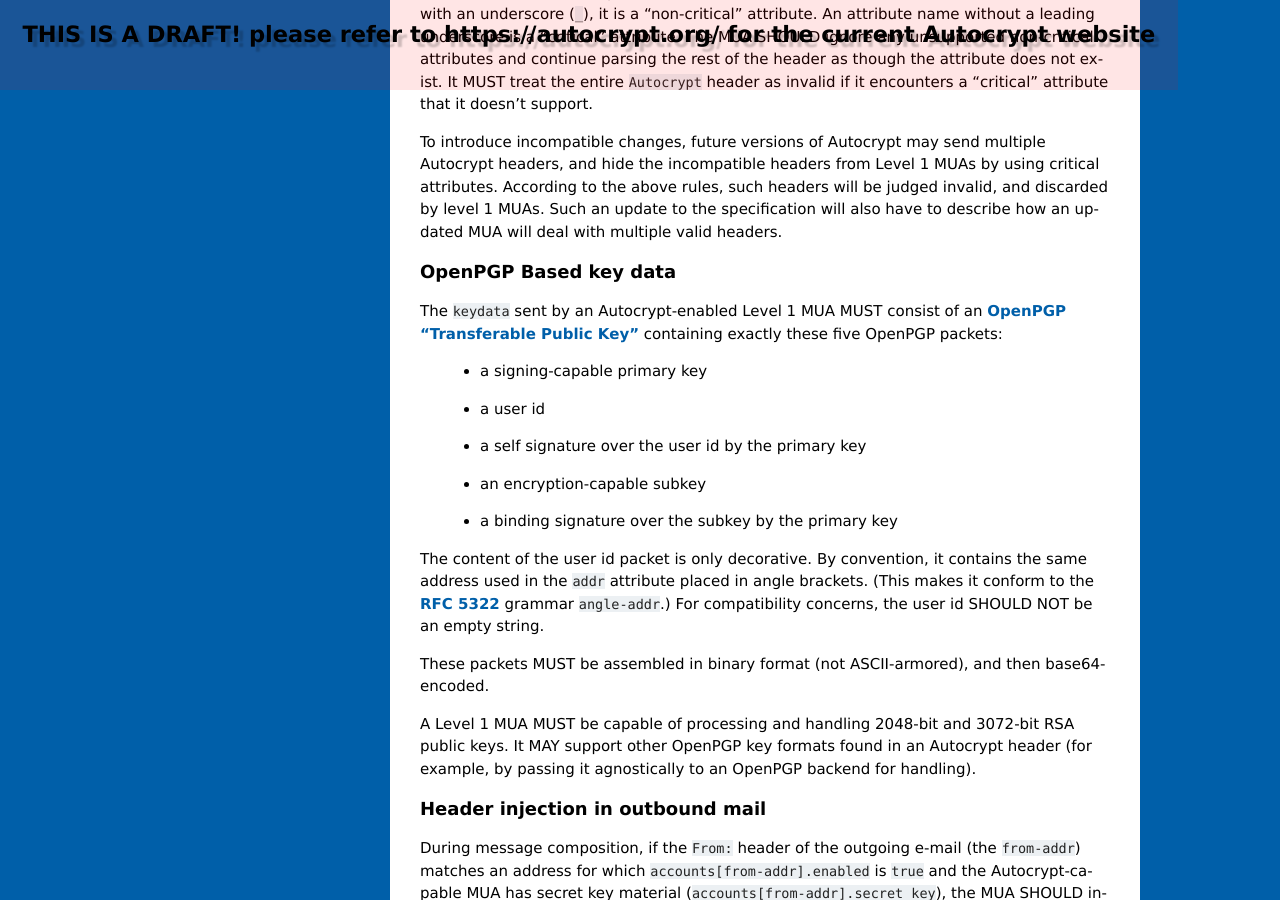
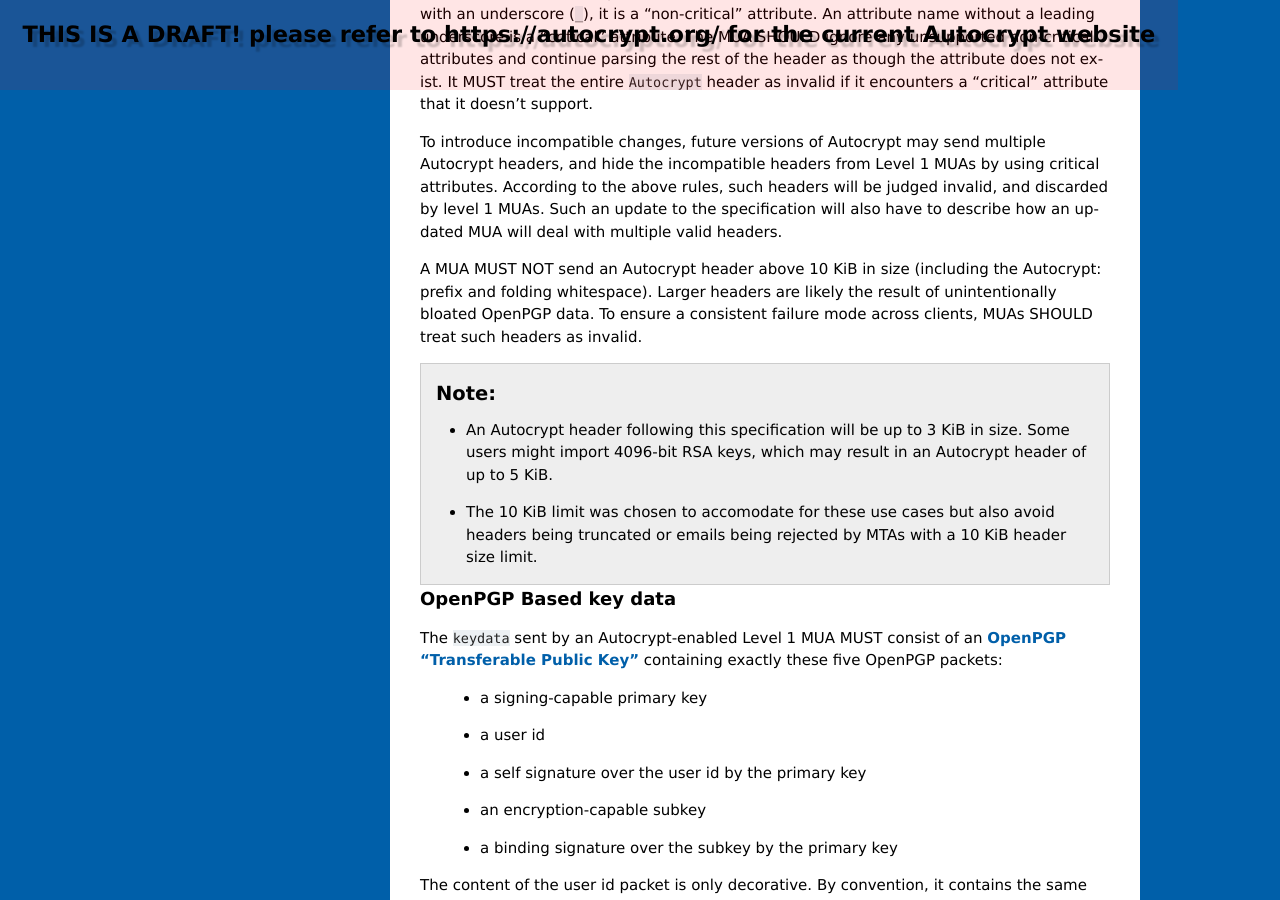
Before and after one commit to autocrypt/autocrypt, a Sphinx documentation site: the page built from doc/level1.rst, in a window 1280 px wide and 900 px high, scrolled down 6199 px. Built offline with Sphinx 7.4.7, drawn with Linux system fonts in a browser that asks for light colours.

Commit message:
note: MUAs MUST NOT create headers > 10 KiB
In theory one can construct larger Autocrypt headers in a spec conform way
(for example by adding non critical attributes).

This is likely to cause other problems though.

```diff
--- a/doc/level1.rst
+++ b/doc/level1.rst
@@ -274,6 +274,22 @@
 above rules, such headers will be judged invalid, and discarded by
 level 1 MUAs.  Such an update to the specification will also have
 to describe how an updated MUA will deal with multiple valid headers.
+
+A MUA MUST NOT send an Autocrypt header above 10 KiB in size
+(including the Autocrypt: prefix and folding whitespace).
+Larger headers are likely the result of unintentionally bloated OpenPGP data.
+To ensure a consistent failure mode across clients,
+MUAs SHOULD treat such headers as invalid.
+
+.. note::
+
+  - An Autocrypt header following this specification
+    will be up to 3 KiB in size.
+    Some users might import 4096-bit RSA keys,
+    which may result in an Autocrypt header of up to 5 KiB.
+  - The 10 KiB limit was chosen to accomodate for these use cases
+    but also avoid headers being truncated or emails being rejected
+    by MTAs with a 10 KiB header size limit.
 
 
 OpenPGP Based key data
```
